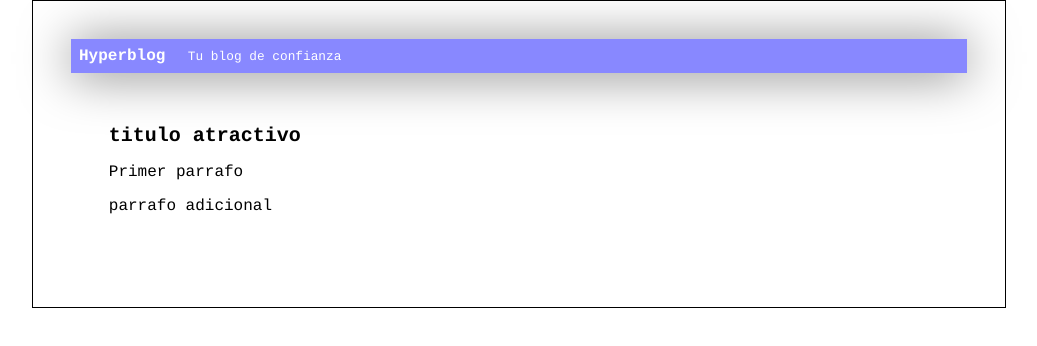
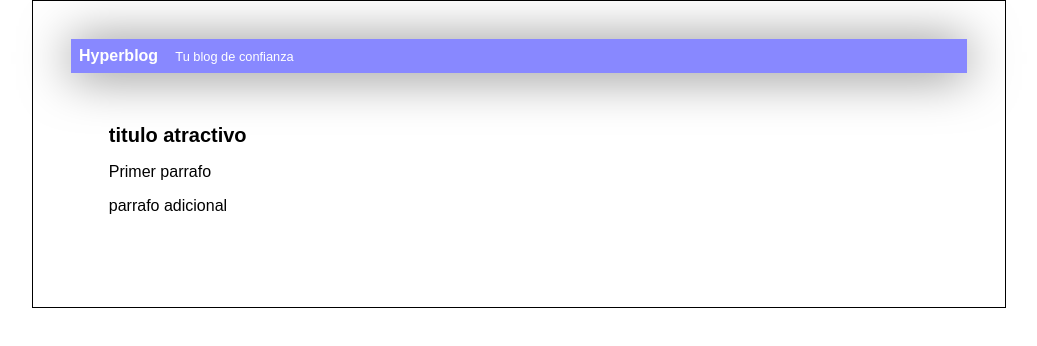
Before and after one commit to john9910/blog, a plain HTML site: page index.html in a window 1280 px wide. Shown: the whole page, without its empty margins (121-1158 px from the left). Drawn offline with Linux system fonts and the light colour scheme.

Commit message:
volvi a letra mejor

```diff
--- a/css/estilos.css
+++ b/css/estilos.css
@@ -1,6 +1,6 @@
 body {
     text-align: center;
-    font-family: courier;
+    font-family: arial;
     font-size: 16px;
     margin: 0;
     padding: 0;
```
